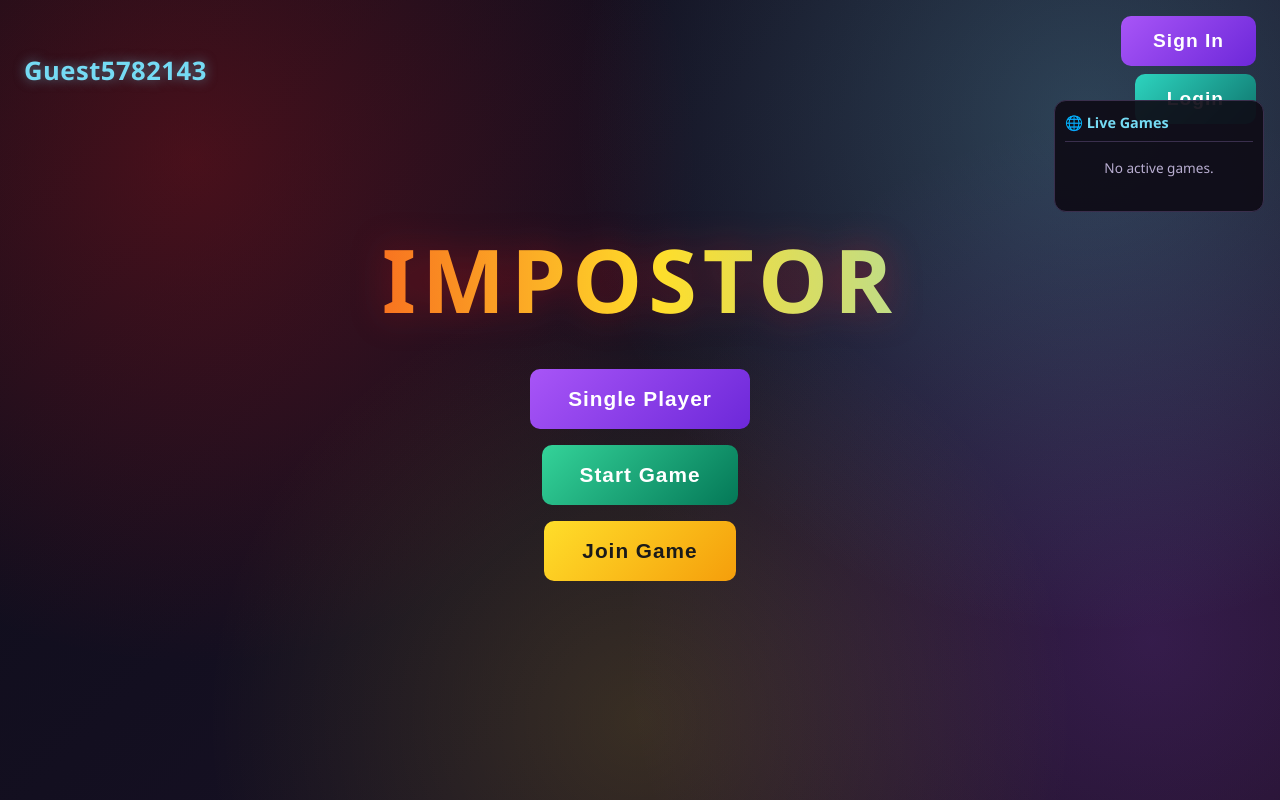
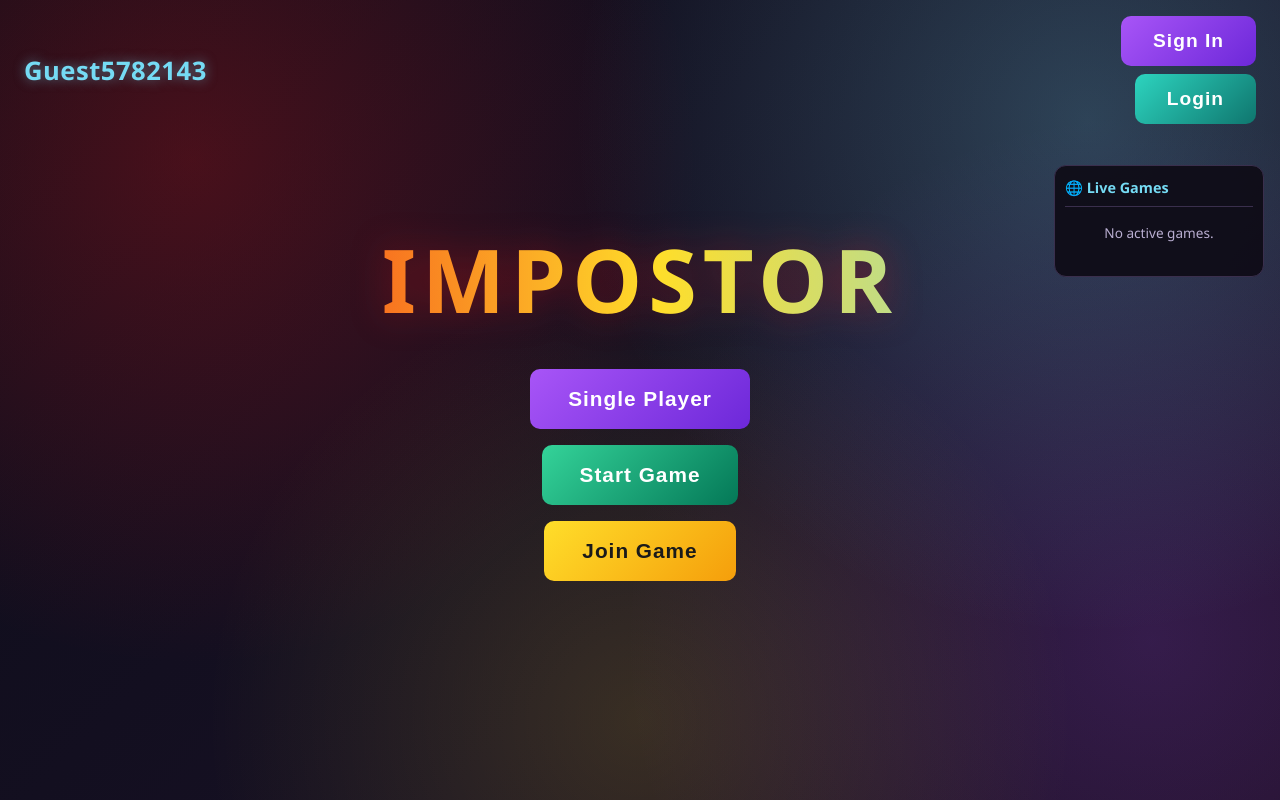
Before and after one commit to Sahil-coder-cyber/Impostor, a website: page public/index.html in a window 1280 px wide. Drawn offline with nearby package versions, Linux system fonts and the light colour scheme; no server answers.

Commit message:
Move live games panel below sign-in buttons

```diff
--- a/public/style.css
+++ b/public/style.css
@@ -317,7 +317,7 @@ input:focus { border-color: #75dbf4; box-shadow: 0 0 0 3px rgba(117, 219, 244, 0
 
 .game-browser {
   position: fixed;
-  top: 100px;
+  top: 165px;
   right: 16px;
   width: 210px;
   max-height: 320px;
```
